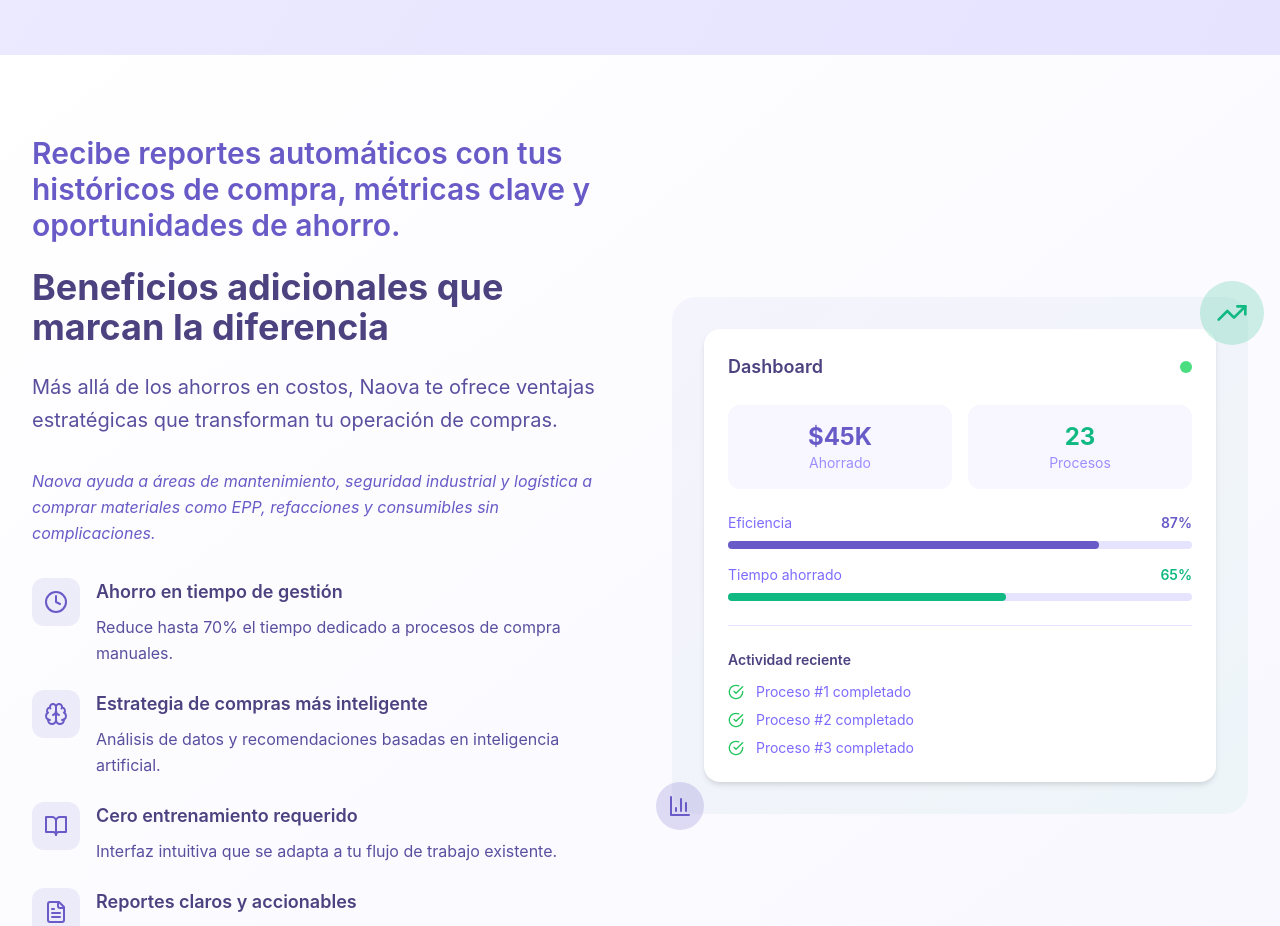
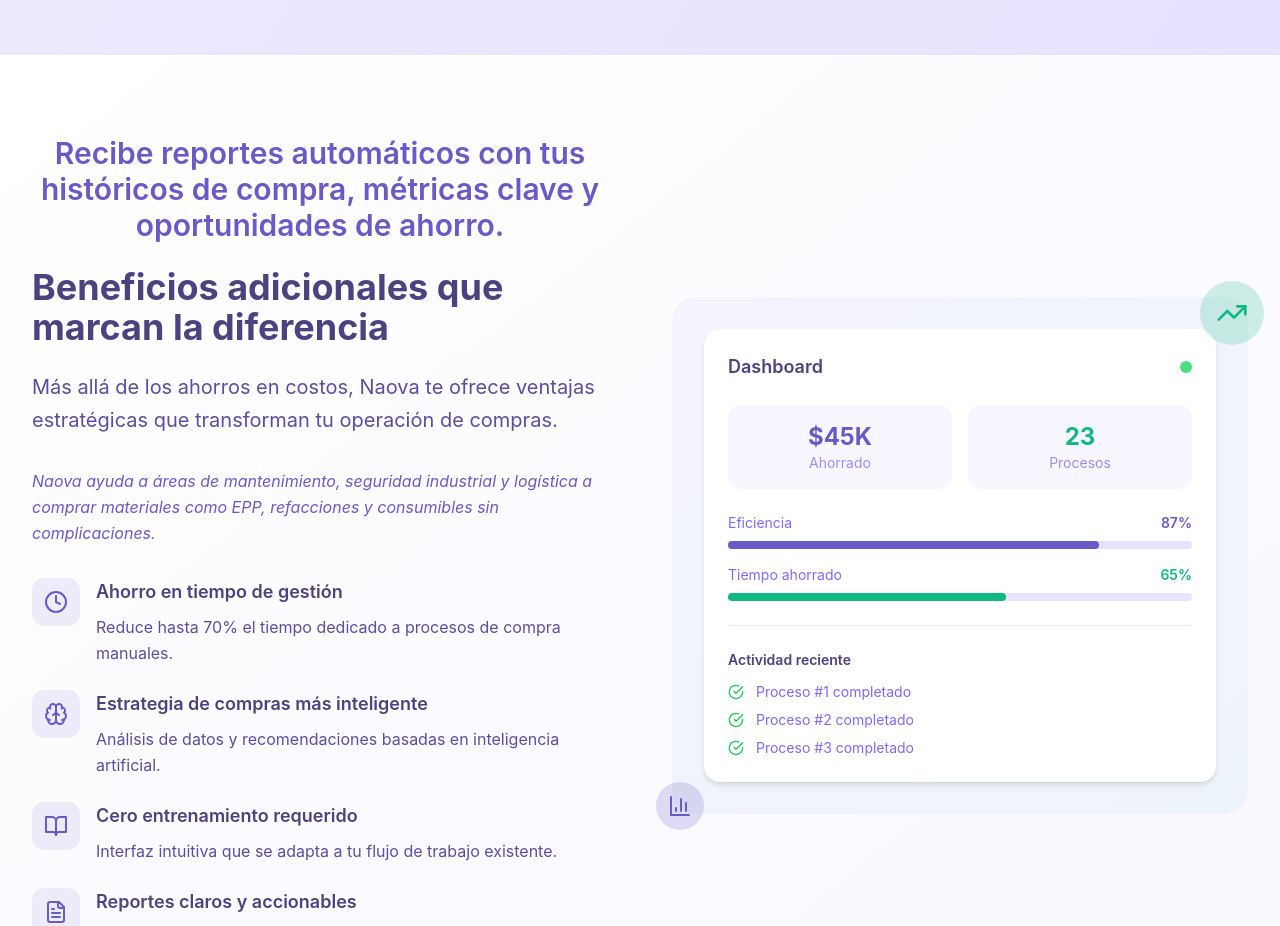
Before and after one commit to victor-4502/naova_mvp, a Next.js app: page / in a window 1280 px wide. Shown: the part 3960-4886 px from the top of the page. Built offline with nearby package versions, Linux system fonts and the light colour scheme.

Commit message:
Centra texto destacado en beneficios

```diff
--- a/components/Benefits.tsx
+++ b/components/Benefits.tsx
@@ -70,7 +70,7 @@
           <div>
             <motion.p
               variants={itemVariants}
-              className="text-2xl md:text-3xl font-semibold text-primary mb-6 leading-relaxed text-left"
+              className="text-2xl md:text-3xl font-semibold text-primary mb-6 leading-relaxed text-center"
             >
               Recibe reportes automáticos con tus históricos de compra, métricas clave y oportunidades de ahorro.
             </motion.p>
```
